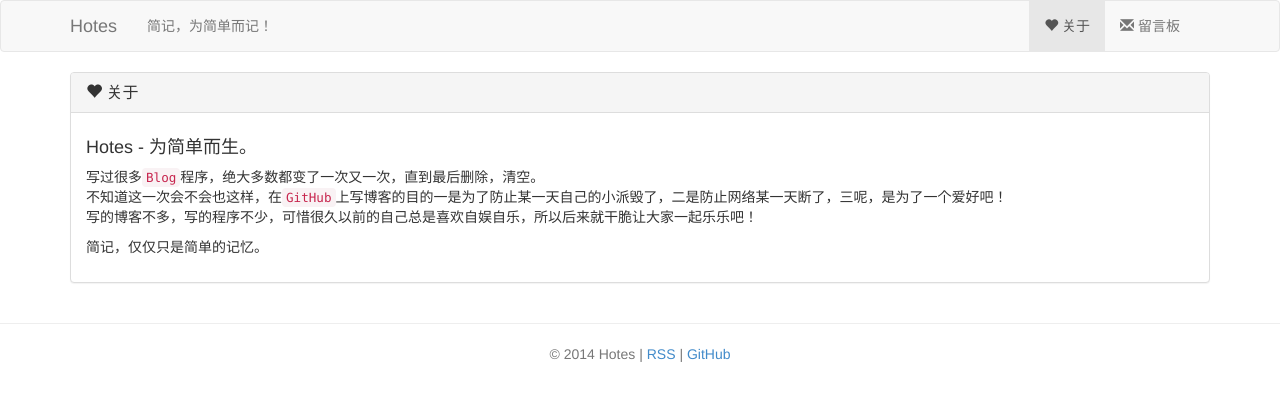
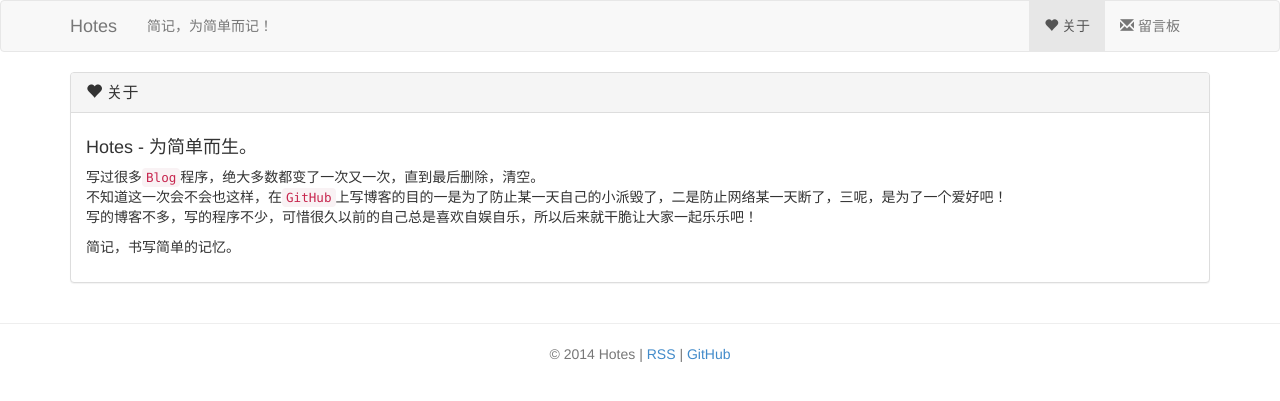
Before and after one commit to h01/h01.github.io, a Jekyll site: the page built from pages/about.markdown, in a window 1280 px wide. Shown: the top 401 px of the page. Built offline with Jekyll 4.4.1, drawn with Linux system fonts in a browser that asks for light colours.

Commit message:
更新关于页面

```diff
--- a/pages/about.markdown
+++ b/pages/about.markdown
@@ -9,4 +9,4 @@ icon: glyphicon-heart
 不知道这一次会不会也这样，在`GitHub`上写博客的目的一是为了防止某一天自己的小派毁了，二是防止网络某一天断了，三呢，是为了一个爱好吧！
 写的博客不多，写的程序不少，可惜很久以前的自己总是喜欢自娱自乐，所以后来就干脆让大家一起乐乐吧！
 
-简记，仅仅只是简单的记忆。
+简记，书写简单的记忆。
```
